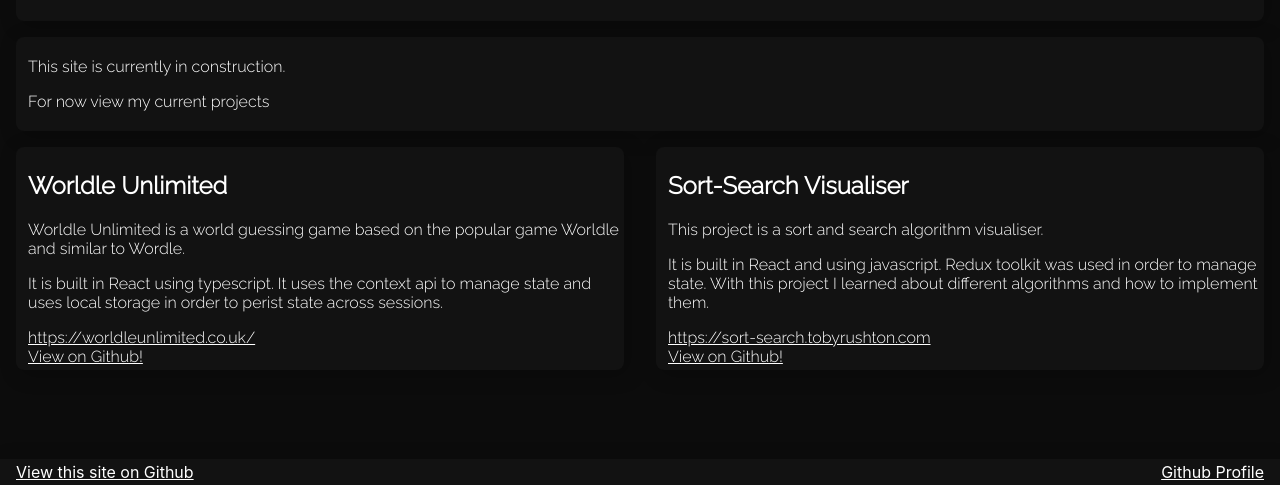
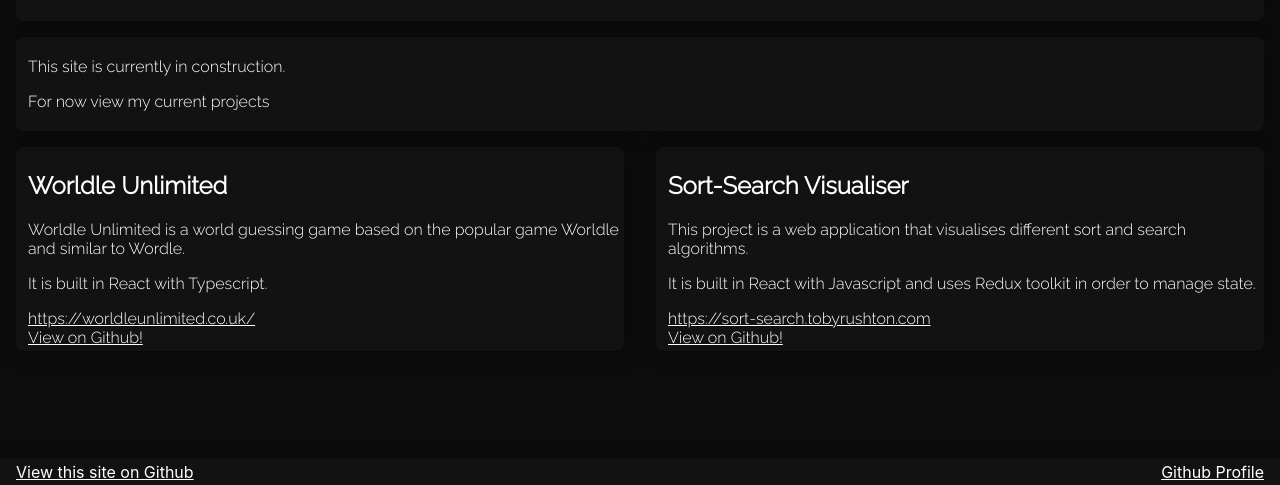
Before and after one commit to tobyrushton/tobyrushton.com, a Next.js app: page / in a window 1280 px wide. Shown: the part 315-800 px from the top of the page. Built offline with nearby package versions, Linux system fonts and the light colour scheme; no server answers.

Commit message:
project description updates

```diff
--- a/app/page.tsx
+++ b/app/page.tsx
@@ -32,11 +32,7 @@
                         Worldle Unlimited is a world guessing game based on the
                         popular game Worldle and similar to Wordle.
                     </p>
-                    <p>
-                        It is built in React using typescript. It uses the
-                        context api to manage state and uses local storage in
-                        order to perist state across sessions.
-                    </p>
+                    <p>It is built in React with Typescript.</p>
                 </Project>
                 <Project
                     title="Sort-Search Visualiser"
@@ -44,13 +40,12 @@
                     sourceLink="https://github.com/tobyrushton/sort-search-visualiser"
                 >
                     <p>
-                        This project is a sort and search algorithm visualiser.
+                        This project is a web application that visualises
+                        different sort and search algorithms.
                     </p>
                     <p>
-                        It is built in React and using javascript. Redux toolkit
-                        was used in order to manage state. With this project I
-                        learned about different algorithms and how to implement
-                        them.
+                        It is built in React with Javascript and uses Redux
+                        toolkit in order to manage state.
                     </p>
                 </Project>
             </div>
```
